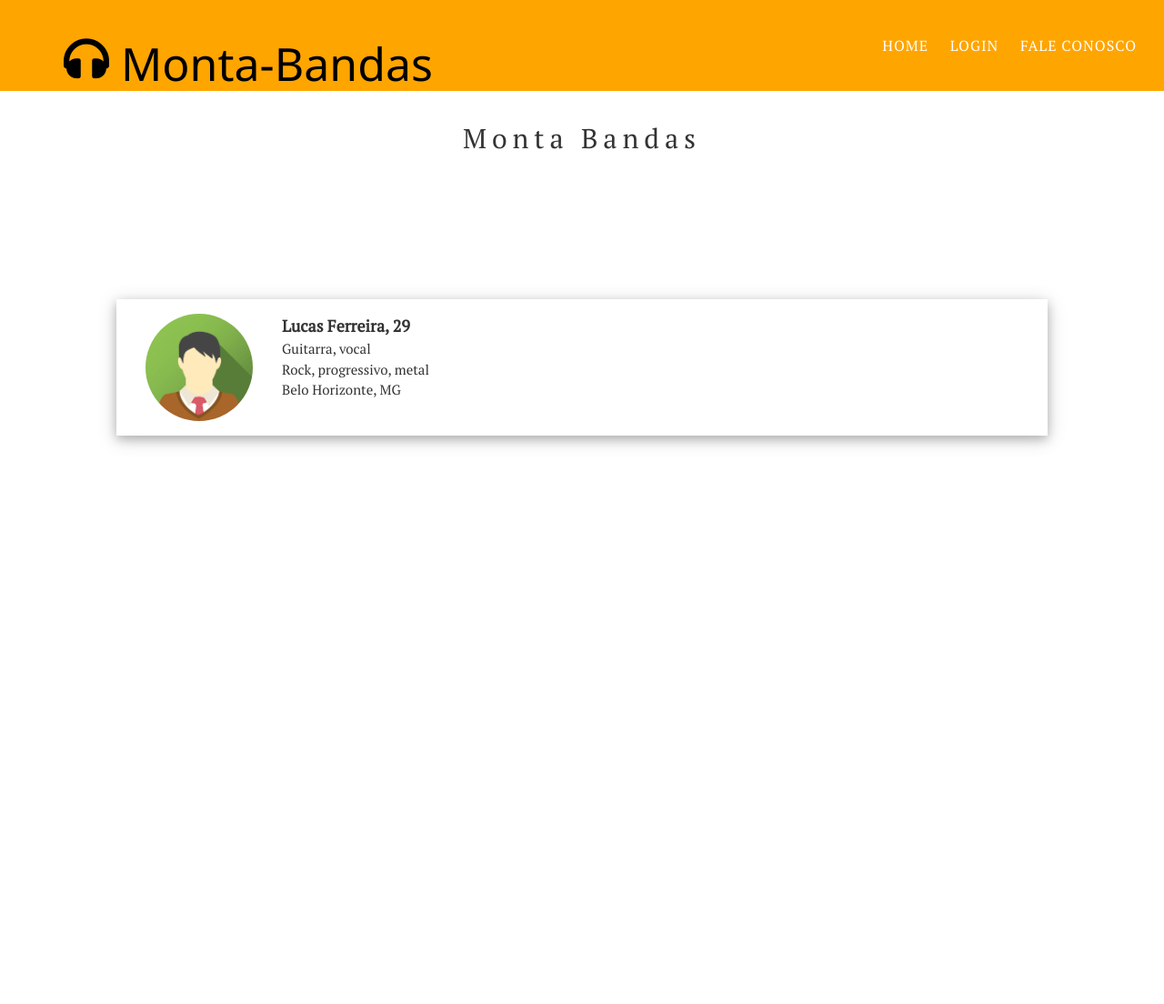
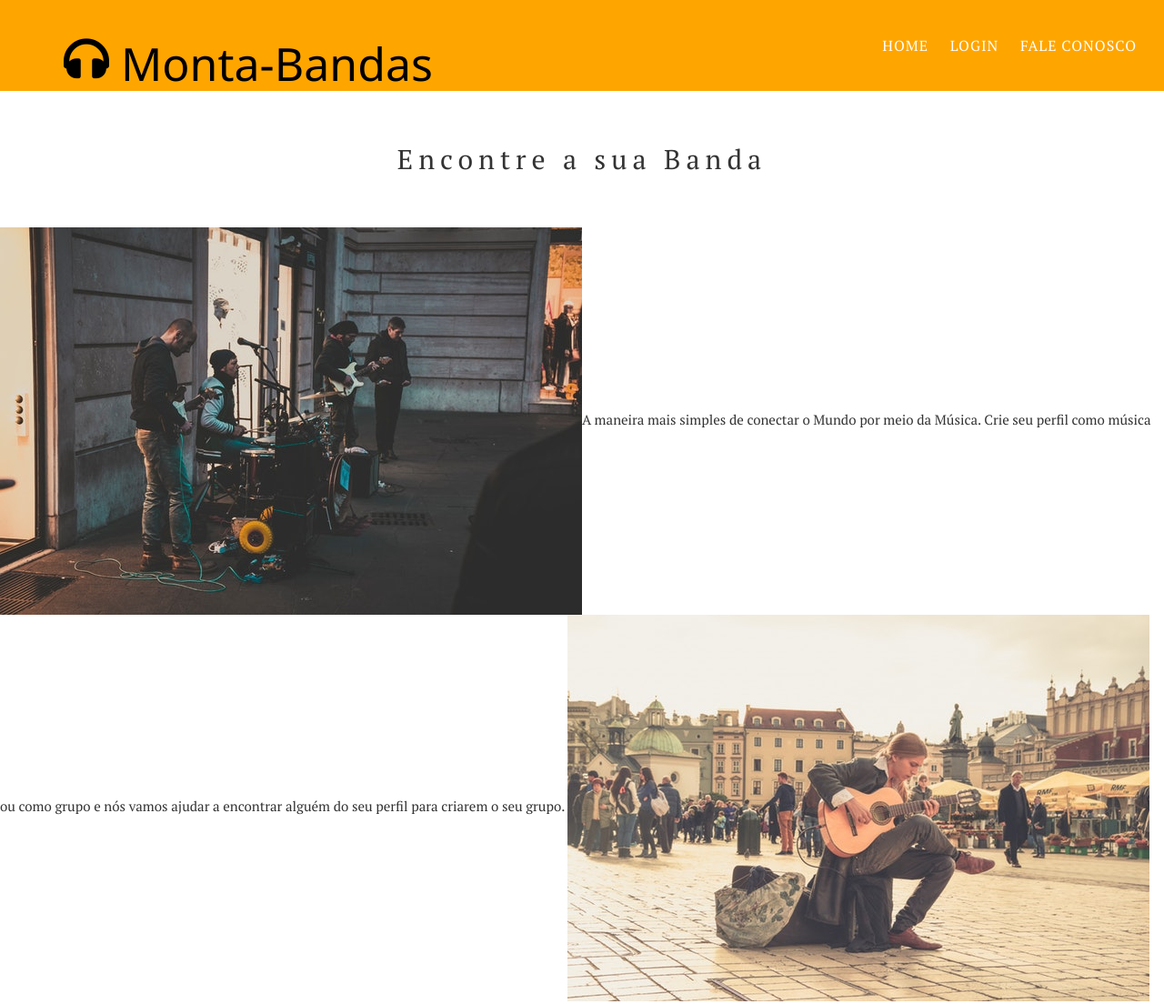
Before and after one commit to ferreiraalves/tis1, a plain HTML site: page index.html in a window 1280 px wide. Shown: the top 1104 px of the page at 91% size. Before the commit the page ends 800 px from the top, so only its background shows below. Drawn offline with nearby package versions, Linux system fonts and the light colour scheme.

Commit message:
Texto principal e imagens

```diff
--- a/index.html
+++ b/index.html
@@ -35,10 +35,16 @@
 	</div>
 </head>
 <body>
+	<br>
 	<div class="Conteudo">
+		<p id="titulo-principal">Encontre a sua Banda</p>
+		<br>
+		<span>
 		<p>
-		Monta Bandas
-		<p>
+			<img src="img/banda.jpg" class="foto-banda">A maneira mais simples de conectar o Mundo por meio da Música. Crie seu perfil como música ou como grupo e nós vamos ajudar a encontrar alguém do seu perfil para criarem o seu grupo.
+			<img src="img/solista.jpg">
+		</span>
+		</P>
 	</div>
 <div class="w3-container" style="padding: 5% 10%">
 	  <ul class="w3-ul w3-card-4" id="grid-main-user"></ul>
```
Also changed, not shown: img/banda.jpg (added), img/solista.jpg (added).
